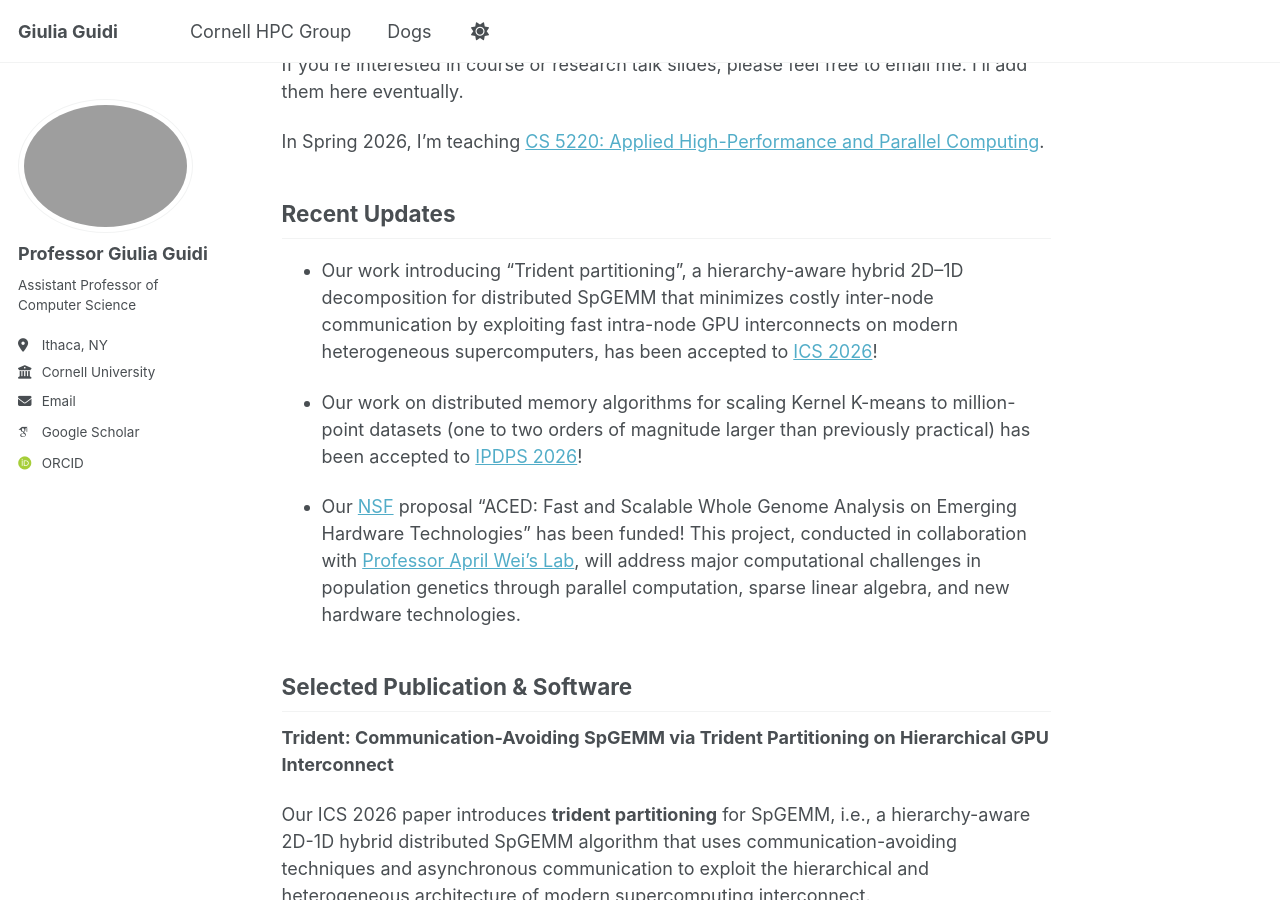
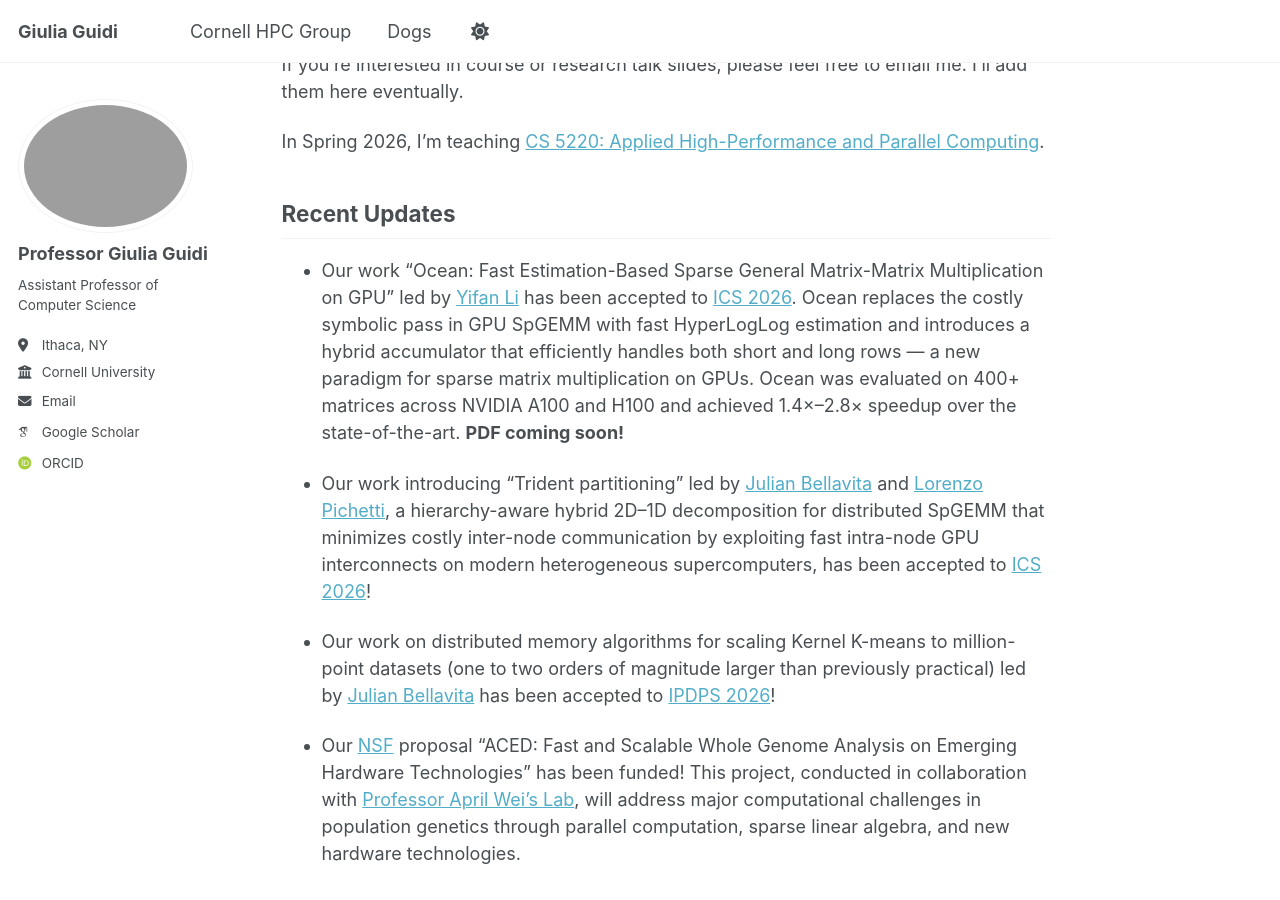
Before and after one commit to giuliaguidi/giuliaguidi.github.io, a Jekyll site: the page built from _pages/about.md, in a window 1280 px wide and 900 px high, scrolled down 870 px. Built offline with Jekyll 4.4.1, drawn with Linux system fonts in a browser that asks for light colours; some web fonts are replaced.

Commit message:
Update recent updates section in about.md

```diff
--- a/_pages/about.md
+++ b/_pages/about.md
@@ -33,9 +33,11 @@ In Spring 2026, I'm teaching [CS 5220: Applied High-Performance and Parallel Com
 Recent Updates
 ------
 
-- Our work introducing "Trident partitioning", a hierarchy-aware hybrid 2D–1D decomposition for distributed SpGEMM that minimizes costly inter-node communication by exploiting fast intra-node GPU interconnects on modern heterogeneous supercomputers, has been accepted to [ICS 2026](https://dipsa-qub.github.io/ICS2026-webpage/)!
+- Our work "Ocean: Fast Estimation-Based Sparse General Matrix-Matrix Multiplication on GPU" led by [Yifan Li](https://l.iyi.fan/) has been accepted to [ICS 2026](https://dipsa-qub.github.io/ICS2026-webpage/). Ocean replaces the costly symbolic pass in GPU SpGEMM with fast HyperLogLog estimation and introduces a hybrid accumulator that efficiently handles both short and long rows — a new paradigm for sparse matrix multiplication on GPUs. Ocean was evaluated on 400+ matrices across NVIDIA A100 and H100 and achieved 1.4×–2.8× speedup over the state-of-the-art. **PDF coming soon!**
 
-- Our work on distributed memory algorithms for scaling Kernel K-means to million-point datasets (one to two orders of magnitude larger than previously practical) has been accepted to [IPDPS 2026](https://www.ipdps.org/)!
+- Our work introducing "Trident partitioning" led by [Julian Bellavita](https://hooninator.github.io/website.github.io/) and [Lorenzo Pichetti](https://hicrest.unitn.it/people/pico/), a hierarchy-aware hybrid 2D–1D decomposition for distributed SpGEMM that minimizes costly inter-node communication by exploiting fast intra-node GPU interconnects on modern heterogeneous supercomputers, has been accepted to [ICS 2026](https://dipsa-qub.github.io/ICS2026-webpage/)!
+
+- Our work on distributed memory algorithms for scaling Kernel K-means to million-point datasets (one to two orders of magnitude larger than previously practical) led by [Julian Bellavita](https://hooninator.github.io/website.github.io/) has been accepted to [IPDPS 2026](https://www.ipdps.org/)!
 
 - Our [NSF](https://www.nsf.gov/) proposal "ACED: Fast and Scalable Whole Genome Analysis on Emerging Hardware Technologies" has been funded! This project, conducted in collaboration with [Professor April Wei's Lab](https://aprilweilab.github.io/), will address major computational challenges in population genetics through parallel computation, sparse linear algebra, and new hardware technologies.
 
```
